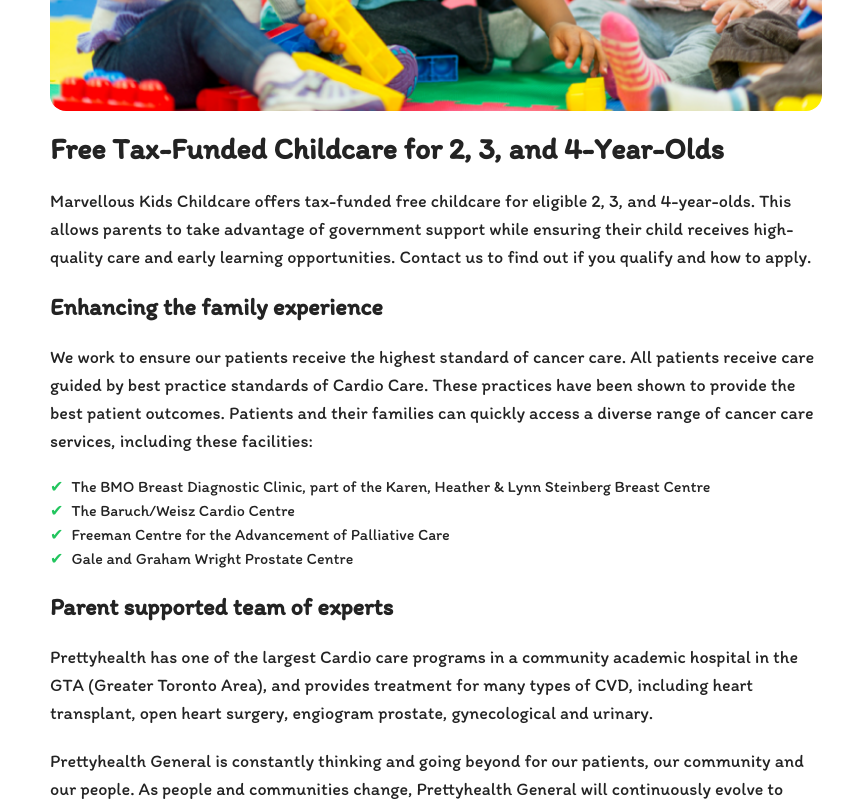
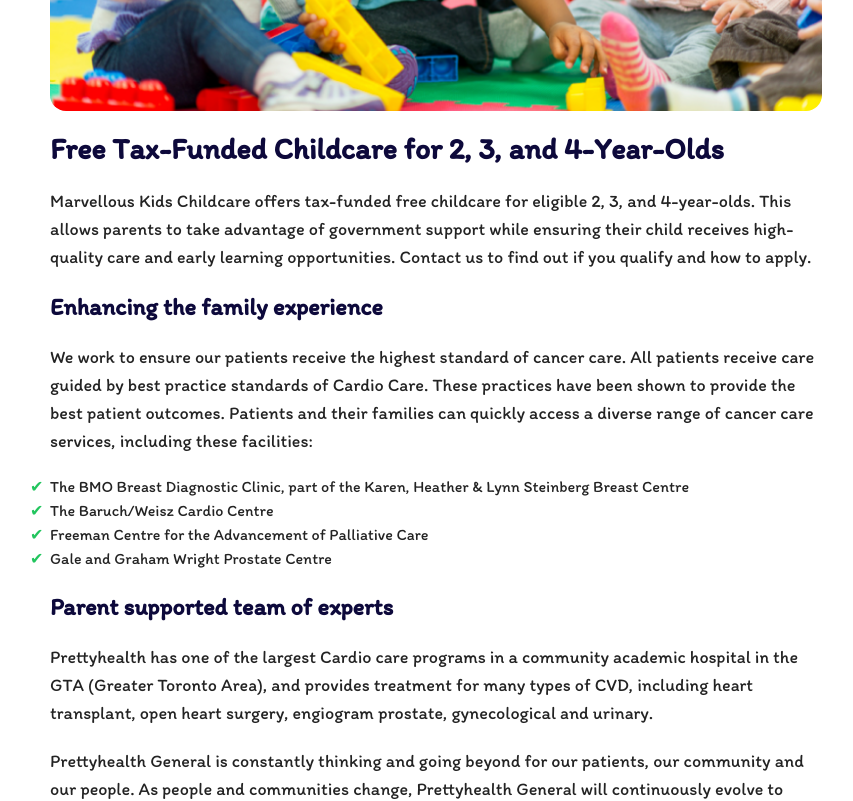
Before and after one commit to cycodedconcept/marvellouskids-ui, a Next.js app: page /area-of-care in a window 1280 px wide. Shown: the part 1200-2001 px from the top of the page, without its empty margins (402-1255 px from the left). Built offline with nearby package versions, Linux system fonts and the light colour scheme.

Commit message:
Update: Enhance text color for headings and improve list item styling in AreaOfCare component

```diff
--- a/app/area-of-care/page.tsx
+++ b/app/area-of-care/page.tsx
@@ -58,13 +58,13 @@ const AreaOfCare = () => {
 								);
 							case "h2":
 								return (
-									<h2 key={index} className="text-3xl font-bold mt-5">
+									<h2 key={index} className="text-3xl font-bold mt-5 text-darkBlue">
 										{item.text}
 									</h2>
 								);
 							case "h5":
 								return (
-									<h5 key={index} className="text-2xl font-semibold mt-5">
+									<h5 key={index} className="text-2xl font-semibold mt-5 text-darkBlue">
 										{item.text}
 									</h5>
 								);
@@ -76,9 +76,17 @@ const AreaOfCare = () => {
 								);
 							case "list":
 								return (
-									<ul key={index} className="list-none mt-5">
+									<ul key={index} className={`list-none mt-5`}>
 										{item?.items?.map((listItem, index) => (
-											<li key={index} className="before:content-['✔'] before:mr-2 before:text-green-500">
+											<li
+												key={index}
+												className={`${
+													item.listType === "ordered"
+														? "list-decimal"
+														: "before:content-['✔'] before:absolute before:-left-5"
+												} relative
+												 before:mr-2 before:text-green-500`}
+											>
 												{listItem}
 											</li>
 										))}
```
